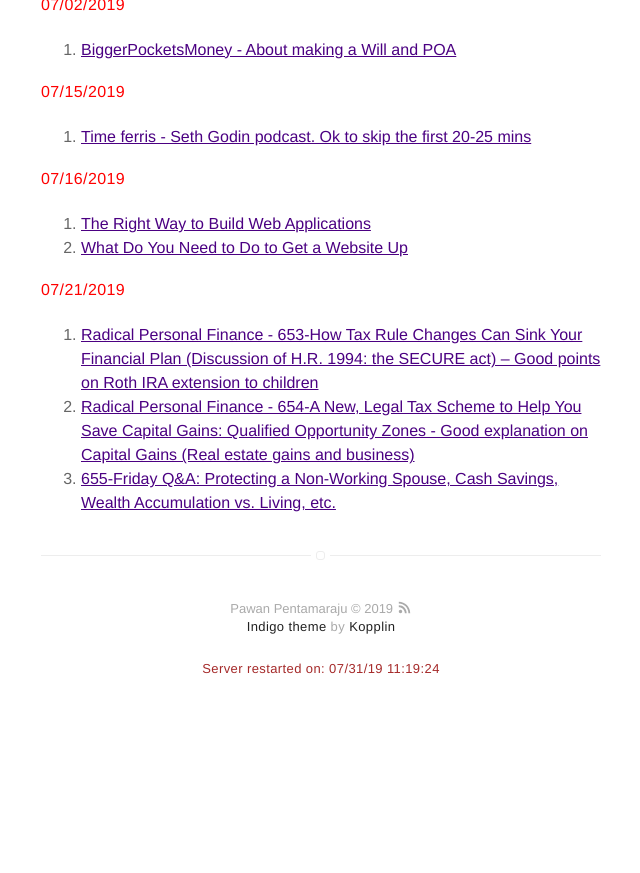
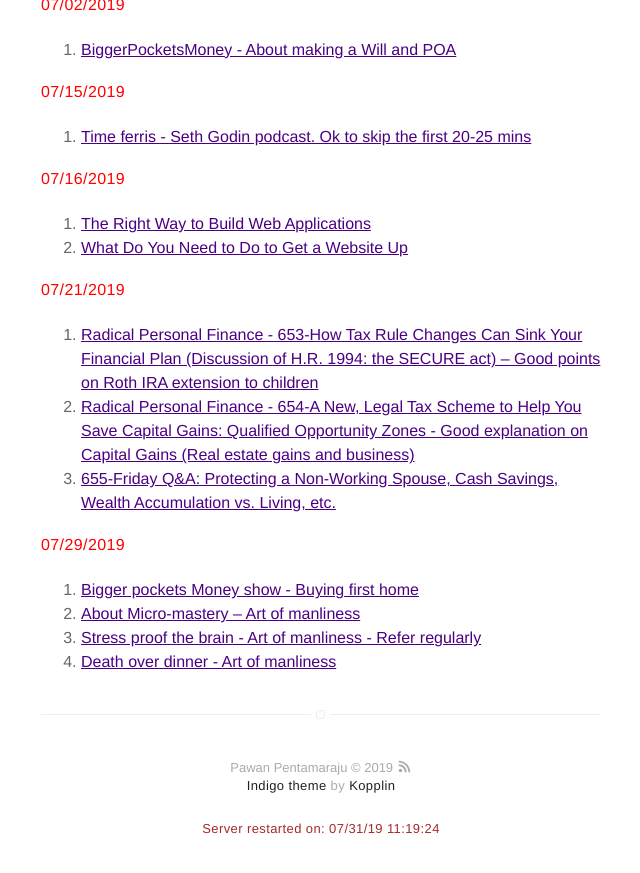
Before and after one commit to pawanpe/pawanpe.github.io, a Jekyll site: the page built from booklist/2019/articlesandvideos.markdown, in a window 1280 px wide and 900 px high, scrolled down 1046 px. Shown: the top 873 px of the window, without its empty margins (319-959 px from the left). Built offline with Jekyll 4.4.1, drawn with Linux system fonts in a browser that asks for light colours; before the commit the page ends 1786 px from its top, so only the background shows below that.

Commit message:
updating for 7/30

```diff
--- a/booklist/2019/articlesandvideos.markdown
+++ b/booklist/2019/articlesandvideos.markdown
@@ -56,3 +56,10 @@ layout: page
 1. [Radical Personal Finance - 653-How Tax Rule Changes Can Sink Your Financial Plan (Discussion of H.R. 1994: the SECURE act) -- Good points on Roth IRA extension to children](https://podcasts.google.com/?feed=aHR0cDovL3JhZGljYWxwZXJzb25hbGZpbmFuY2UubGlic3luLmNvbS9yc3M%3D&episode=MzExNzEzNTJjYzE2NDZlZGI1ZDZkNmYyYzE0NDRkNzk%3D)
 2. [Radical Personal Finance - 654-A New, Legal Tax Scheme to Help You Save Capital Gains: Qualified Opportunity Zones - Good explanation on Capital Gains (Real estate gains and business)]( https://podcasts.google.com/?feed=aHR0cDovL3JhZGljYWxwZXJzb25hbGZpbmFuY2UubGlic3luLmNvbS9yc3M%3D&episode=NzYyYmMwYjdiMDBkNDRlZWFkMDFlY2VjMDMzZTUyYWM%3D)
 3. [655-Friday Q&A: Protecting a Non-Working Spouse, Cash Savings, Wealth Accumulation vs. Living, etc.]( https://podcasts.google.com/?feed=aHR0cDovL3JhZGljYWxwZXJzb25hbGZpbmFuY2UubGlic3luLmNvbS9yc3M%3D&episode=MTU3MTVlZWJlYjc4NDZlNDhmMmRiMGRmODE5OWQ4Mzk%3D)
+
+<b style="color: red">07/29/2019</b>
+
+1. [Bigger pockets Money show - Buying first home](https://www.biggerpockets.com/blog/biggerpockets-money-podcast-83-scott-mindy)
+2. [About Micro-mastery -- Art of manliness](https://www.artofmanliness.com/articles/micromastery-robert-twigger/)
+3. [Stress proof the brain - Art of manliness - Refer regularly](https://www.artofmanliness.com/articles/micromastery-robert-twigger/)
+4. [Death over dinner - Art of manliness](https://www.artofmanliness.com/articles/podcast-500-lets-talk-about-death-over-dinner/)
```
